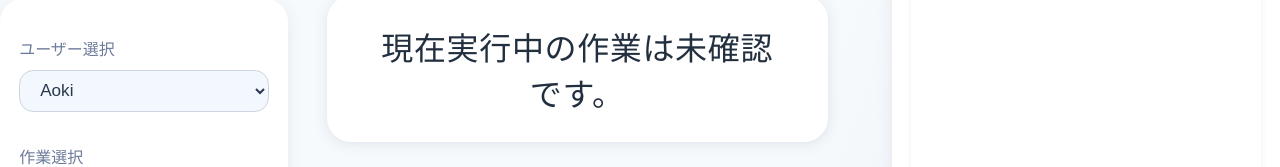
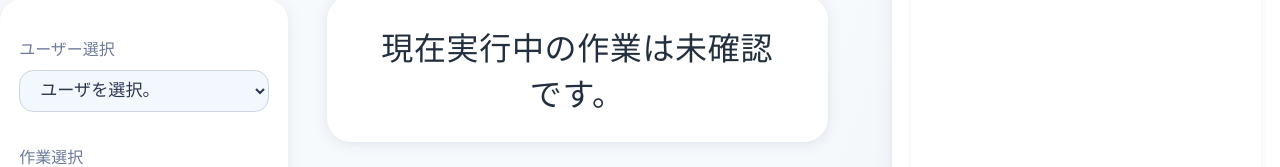
Before and after one commit to AtsuyaShimizu/Angular-demo, an Angular app in the folder demo/: page / in a window 1280 px wide. Shown: the part 273-440 px from the top of the page. Built offline with nearby package versions, Linux system fonts and the light colour scheme.

Commit message:
feat: add placeholders for user and work selectors

```diff
--- a/demo/src/app/view/demo-view/parts/demo-parts-select.html
+++ b/demo/src/app/view/demo-view/parts/demo-parts-select.html
@@ -2,6 +2,7 @@
   <div class="dropdown-group">
     <label class="dropdown-label" for="userSelect">ユーザー選択</label>
     <select id="userSelect" [value]="globalState.userName()" (change)="onSelectUser($event)" [disabled]="!localState.isEnableSelectUser()">
+      <option value="" disabled>ユーザを選択。</option>
       @for (user of userList; track user; let i = $index) {
         <option [value]="user">{{ user }}</option>
       }
@@ -10,6 +11,7 @@
   <div class="dropdown-group">
     <label class="dropdown-label" for="workSelect">作業選択</label>
     <select id="workSelect" [value]="globalState.workKind()" (change)="onSelectWork($event)" [disabled]="!localState.isEnableSelectWork()">
+      <option value="" disabled>作業を選択。</option>
       @for (work of workList; track work; let i = $index) {
         <option [value]="work">{{ work }}</option>
       }
```
